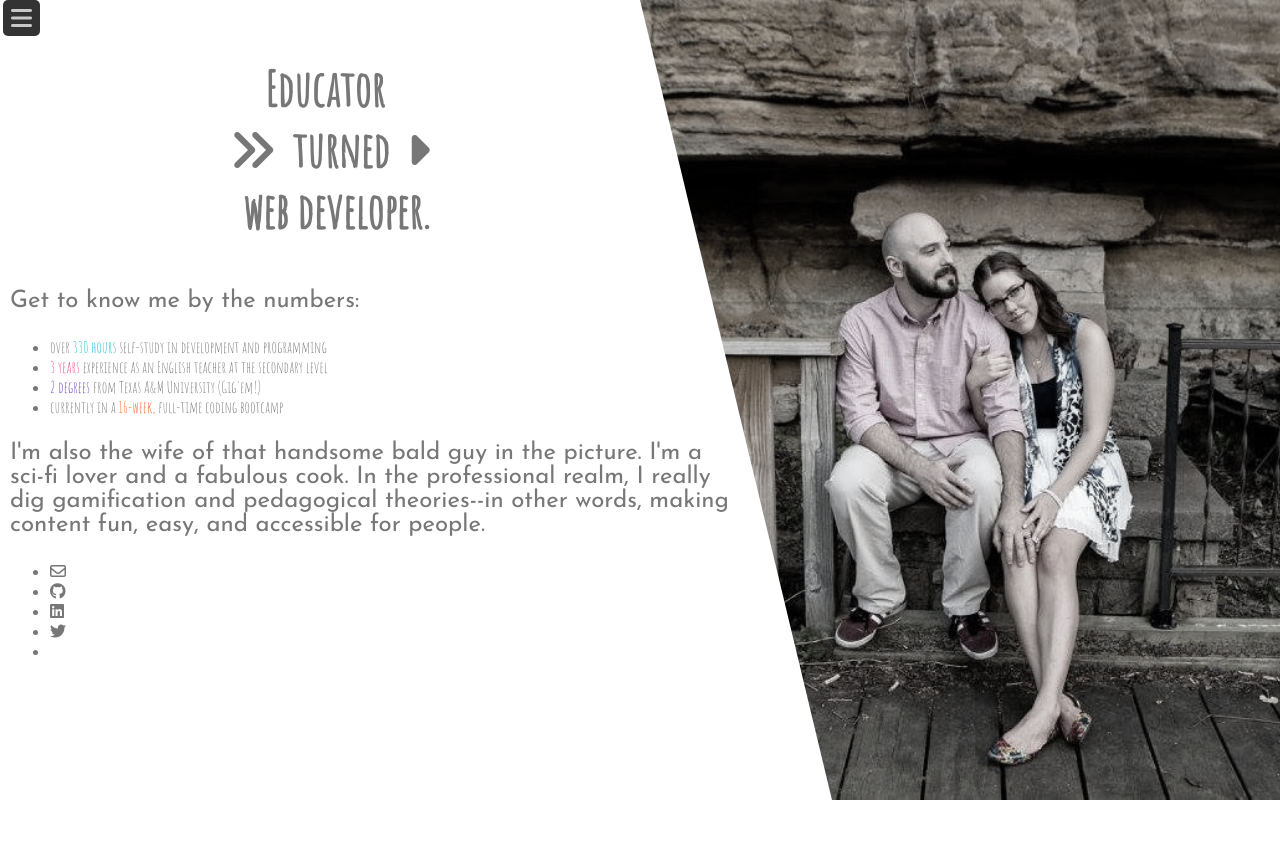
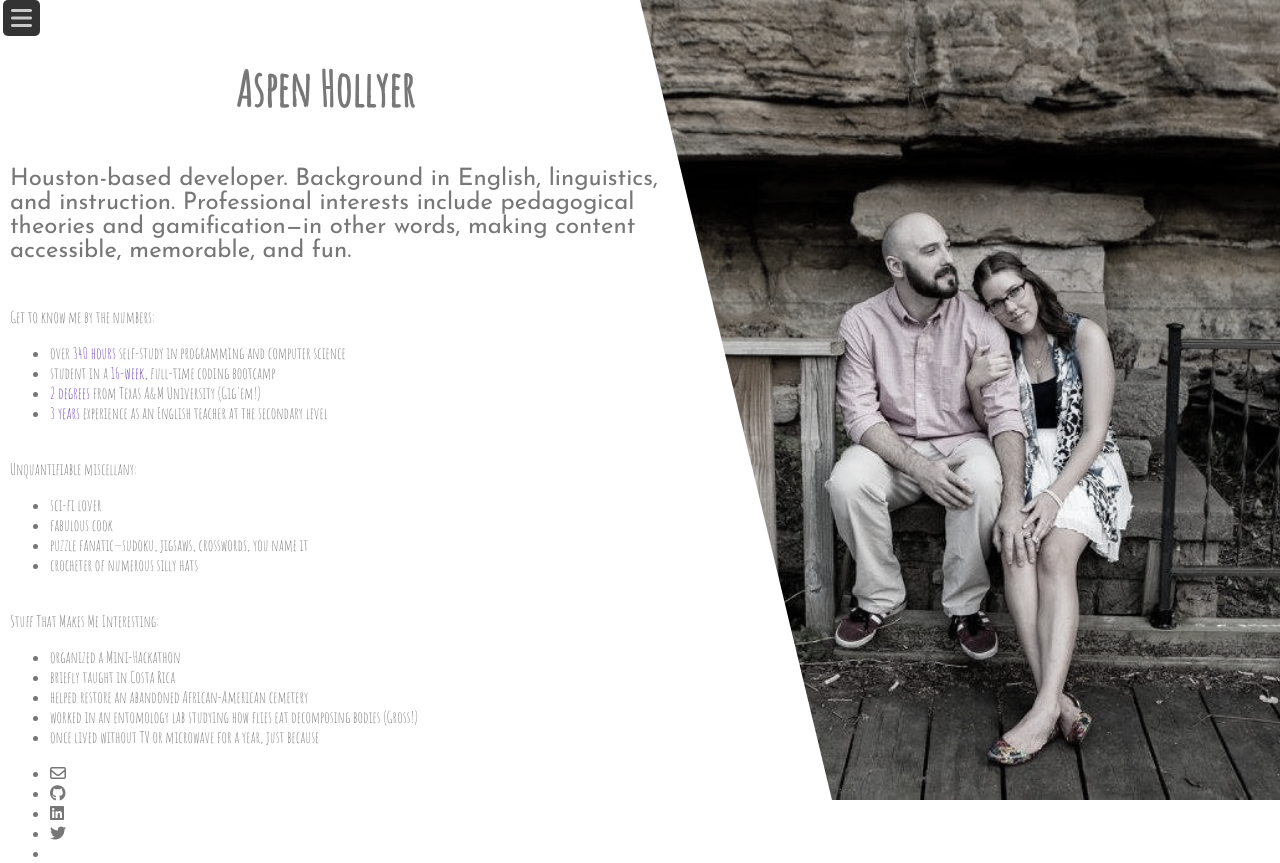
Before and after one commit to ahollyer/portfolio2, a Django app: page /about/ in a window 1280 px wide. Before the commit the page ends 800 px from the top, so only its background shows below. Run offline with Django 3.2, Linux system fonts and the light colour scheme; some libraries are stand-ins or nearby versions.

Commit message:
Update About Me

```diff
--- a/main/templates/about.html
+++ b/main/templates/about.html
@@ -5,15 +5,34 @@
   <div class="container">
     <div class="shaped"></div>
     <div class="content">
-      <h3>Educator<br><i class="fa fa-angle-double-right"></i><span class="strike">&nbsp;&nbsp;</span>turned<span class="strike">&nbsp;&nbsp;</span><i class="fa fa-caret-right"></i><br>web developer.</h3>
-      <p>Get to know me by the numbers:</p>
+      <h3>Aspen Hollyer</h3>
+      <p>Houston-based developer. Background in English, linguistics, and instruction. Professional interests include pedagogical theories and gamification&mdash;in other words, making content accessible, memorable, and fun.</p>
+      <br>
+      <label>Get to know me by the numbers:</label>
         <ul>
-          <li>over <span class="cyan">330 hours</span> self-study in development and programming</li>
-          <li><span class="pink">3 years</span> experience as an English teacher at the secondary level</li>
+          <li>over <span class="purple">340 hours</span> self-study in programming and computer science</li>
+          <li>student in a <span class="purple">16-week,</span> full-time coding bootcamp</li>
           <li><span class="purple">2 degrees</span> from Texas A&amp;M University (Gig'em!)</li>
-          <li>currently in a <span class="orange">16-week,</span> full-time coding bootcamp</li>
+          <li><span class="purple">3 years</span> experience as an English teacher at the secondary level</li>
         </ul>
-      <p>I'm also the wife of that handsome bald guy in the picture. I'm a sci-fi lover and a fabulous cook. In the professional realm, I really dig gamification and pedagogical theories--in other words, making content fun, easy, and accessible for people.</p>
+      <br>
+      <label>Unquantifiable miscellany:</label>
+      <ul>
+        <li>sci-fi lover</li>
+        <li>fabulous cook</li>
+        <li>puzzle fanatic&mdash;sudoku, jigsaws, crosswords, you name it</li>
+        <li>crocheter of numerous silly hats</li>
+      </ul>
+      <br>
+      <label>Stuff That Makes Me Interesting:</label>
+      <ul>
+        <li>organized a Mini-Hackathon</li>
+        <li>briefly taught in Costa Rica</li>
+        <li>helped restore an abandoned African-American cemetery</li>
+        <li>worked in an entomology lab studying how flies eat decomposing bodies (Gross!)</li>
+        <li>once lived without TV or microwave for a year, just because</li>
+      </ul>
+
       <ul class="link-list">
         <li><a class="sn-link" href="mailto:aspen.hollyer@gmail.com"><i class="fa fa-envelope-o"></i></a></li>
         <li><a class="sn-link" href="https://github.com/ahollyer" target="blank"><i class="fa fa-github"></i></a></li>
--- a/main/templates/base.html
+++ b/main/templates/base.html
@@ -11,11 +11,12 @@
   <script src="https://use.fontawesome.com/0b323d712f.js" async></script>
   <link rel="stylesheet" href="https://cdn.rawgit.com/konpa/devicon/master/devicon.min.css">
   <link type="text/css" rel="stylesheet" href="{% static 'css/main.css' %}">
+  {% block style %}{% endblock %}
 </head>
 <body>
   <nav class="sidenav">
     <a href="javascript:void(0)" class="closebtn" onclick="closeNav()">&times;</a>
-    <a class="sn-link" href="{% url 'home' %}">Aspen Hollyer</a>
+    <a class="sn-link" href="{% url 'home' %}">AspenHollyer.Com</a>
     <a class="sn-link" href="{% url 'work' %}">Work</a>
     <a class="sn-link" href="{% url 'about' %}">About</a>
     <a class="sn-link" href="{% url 'contact' %}">Contact</a>
```
Also changed, not shown: main/static/css/main.css (+3 -4 lines).
